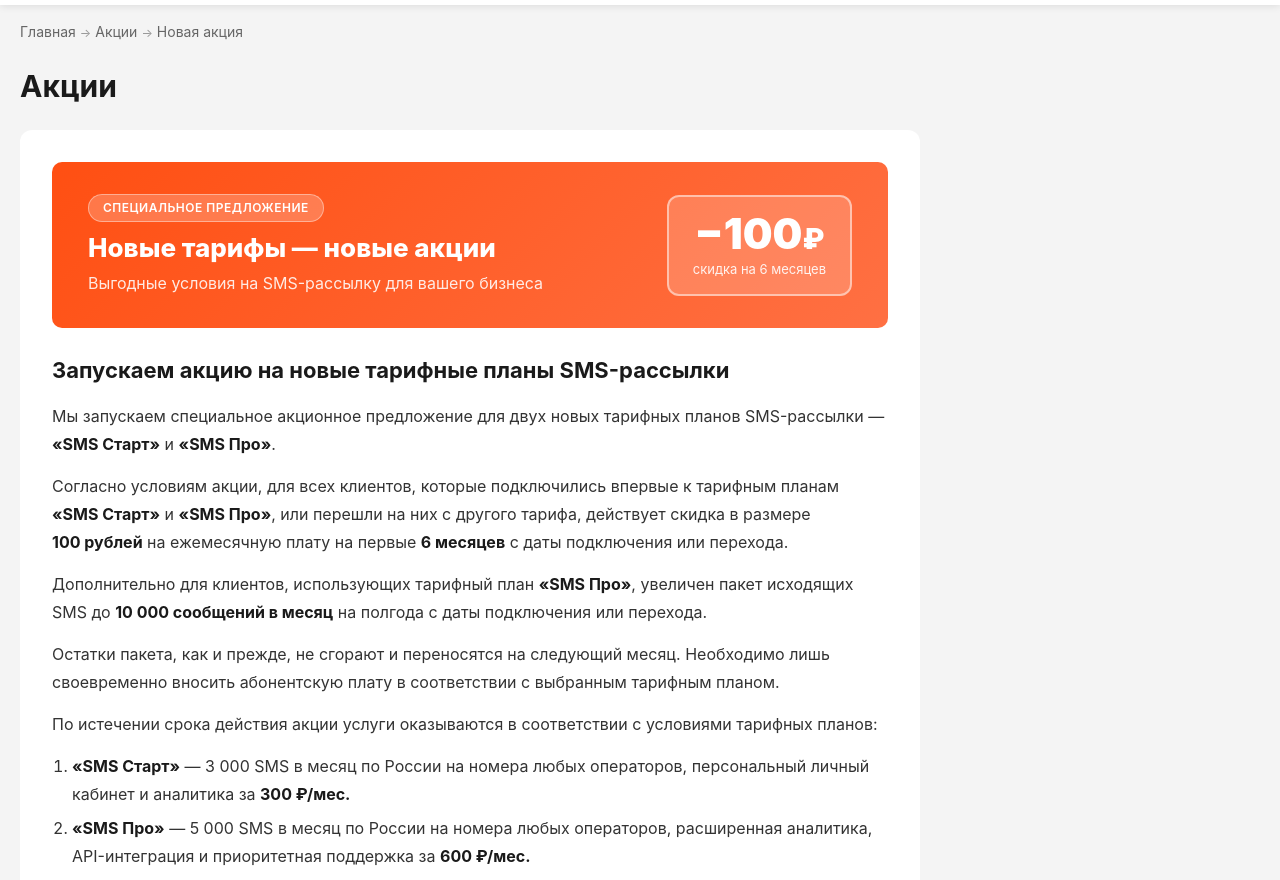
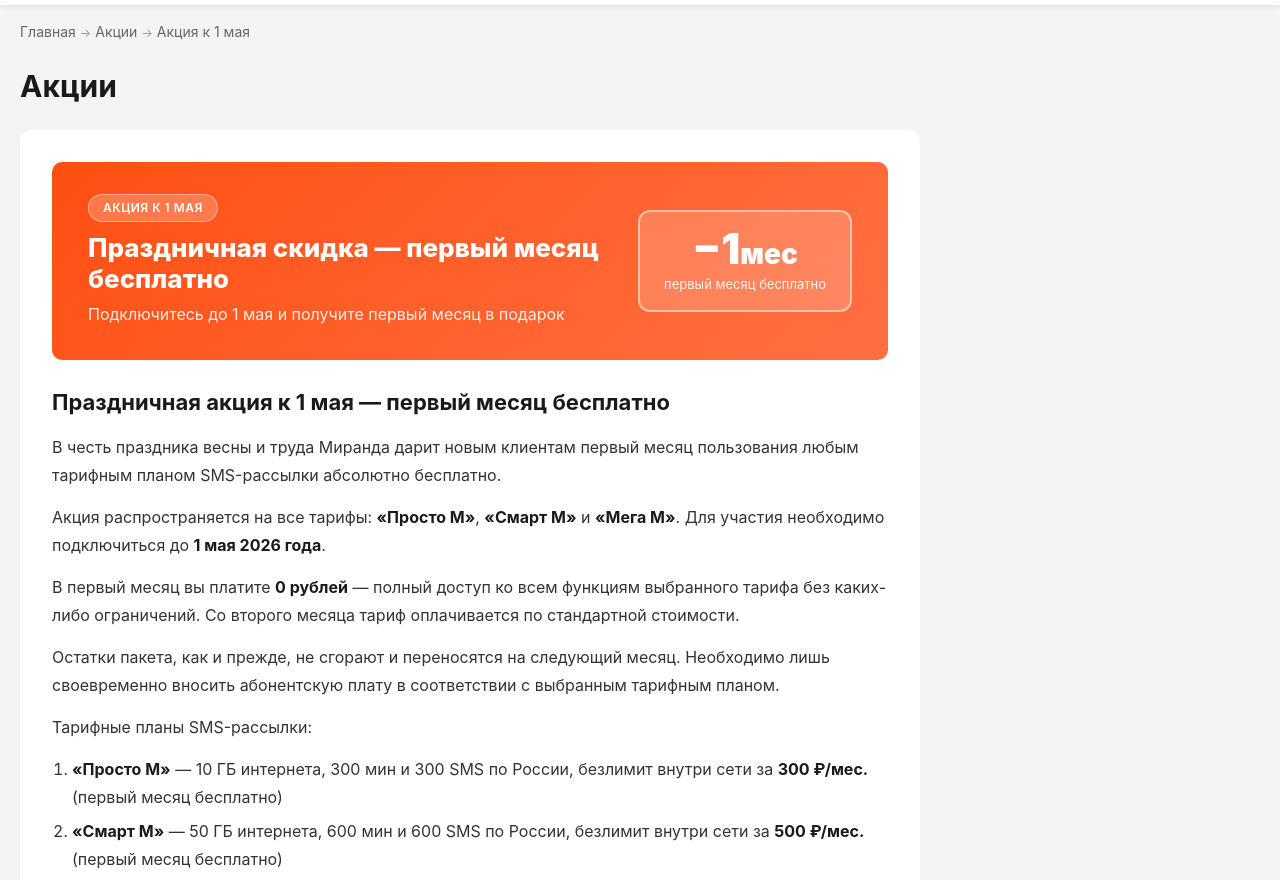
Before and after one commit to SYBERChannel/SMS_promotion, a website: page index.html in a window 1280 px wide. Shown: the part 59-939 px from the top of the page. Drawn offline with Linux system fonts and the light colour scheme.

Commit message:
SMS UI update

```diff
--- a/index.html
+++ b/index.html
@@ -5,9 +5,9 @@
     <meta charset="UTF-8">
     <meta name="viewport" content="width=device-width, initial-scale=1.0, user-scalable=no">
     <meta name="description"
-        content="Специальное предложение по SMS-рассылке — подключите выгодный тариф с акционными условиями">
+        content="Акция к 1 мая — первый месяц бесплатно при подключении тарифа SMS-рассылки от Миранды">
     <meta name="format-detection" content="telephone=no">
-    <title>Новая акция — SMS-рассылка | Специальное предложение</title>
+    <title>Акция к 1 мая — первый месяц бесплатно | Миранда</title>
     <link rel="stylesheet" href="style.css">
 </head>
 
@@ -22,7 +22,7 @@
 
                     <div class="headerLeft">
                         <a href="/" class="logo-link">
-                            <img src="logo.jpg" alt="SMS Промо" class="logo-img">
+                            <img src="logo.jpg" alt="Миранда" class="logo-img">
                         </a>
                     </div>
 
@@ -74,7 +74,7 @@
                         <span class="bArrow">→</span>
                         <a href="/akcii">Акции</a>
                         <span class="bArrow">→</span>
-                        <span class="bCurrent">Новая акция</span>
+                        <span class="bCurrent">Акция к 1 мая</span>
                     </div>
                 </div>
 
@@ -89,57 +89,45 @@
                                 <!-- Promo banner -->
                                 <div class="promoBanner">
                                     <div class="promoBannerText">
-                                        <div class="promoBannerTag">Специальное предложение</div>
-                                        <div class="promoBannerTitle">Новые тарифы&nbsp;—&nbsp;новые акции</div>
-                                        <div class="promoBannerSub">Выгодные условия на SMS-рассылку для&nbsp;вашего
-                                            бизнеса</div>
+                                        <div class="promoBannerTag">Акция к 1 мая</div>
+                                        <div class="promoBannerTitle">Праздничная скидка&nbsp;— первый месяц бесплатно</div>
+                                        <div class="promoBannerSub">Подключитесь до 1 мая и получите первый месяц в подарок</div>
                                     </div>
                                     <div class="promoBannerBadge">
-                                        <div class="badgeVal">−100<span>₽</span></div>
-                                        <div class="badgeLabel">скидка на&nbsp;6&nbsp;месяцев</div>
+                                        <div class="badgeVal">−1<span>мес</span></div>
+                                        <div class="badgeLabel">первый месяц&nbsp;бесплатно</div>
                                     </div>
                                 </div>
 
                                 <div class="articleText">
-                                    <h2 class="asH3">Запускаем акцию на новые тарифные планы SMS-рассылки</h2>
+                                    <h2 class="asH3">Праздничная акция к 1 мая — первый месяц бесплатно</h2>
 
-                                    <p>Мы запускаем специальное акционное предложение для двух новых тарифных планов
-                                        SMS-рассылки&nbsp;— <strong>«SMS Старт»</strong> и&nbsp;<strong>«SMS
-                                            Про»</strong>.</p>
+                                    <p>В честь праздника весны и труда Миранда дарит новым клиентам первый месяц
+                                        пользования любым тарифным планом SMS-рассылки абсолютно бесплатно.</p>
 
-                                    <p>Согласно условиям акции, для всех клиентов, которые подключились впервые
-                                        к&nbsp;тарифным
-                                        планам <strong>«SMS Старт»</strong> и&nbsp;<strong>«SMS Про»</strong>, или
-                                        перешли
-                                        на&nbsp;них с&nbsp;другого тарифа, действует скидка в&nbsp;размере
-                                        <strong>100&nbsp;рублей</strong> на&nbsp;ежемесячную плату на&nbsp;первые
-                                        <strong>6&nbsp;месяцев</strong> с&nbsp;даты подключения или перехода.
-                                    </p>
+                                    <p>Акция распространяется на все тарифы: <strong>«Просто М»</strong>,
+                                        <strong>«Смарт М»</strong> и&nbsp;<strong>«Мега М»</strong>. Для участия
+                                        необходимо подключиться до&nbsp;<strong>1&nbsp;мая 2026 года</strong>.</p>
 
-                                    <p>Дополнительно для клиентов, использующих тарифный план <strong>«SMS
-                                            Про»</strong>,
-                                        увеличен пакет исходящих SMS до&nbsp;<strong>10&nbsp;000 сообщений
-                                            в&nbsp;месяц</strong>
-                                        на&nbsp;полгода с&nbsp;даты подключения или перехода.</p>
+                                    <p>В первый месяц вы платите <strong>0&nbsp;рублей</strong>&nbsp;— полный доступ
+                                        ко всем функциям выбранного тарифа без каких-либо ограничений. Со второго
+                                        месяца тариф оплачивается по стандартной стоимости.</p>
 
                                     <p>Остатки пакета, как и прежде, не&nbsp;сгорают и&nbsp;переносятся
-                                        на&nbsp;следующий месяц.
-                                        Необходимо лишь своевременно вносить абонентскую плату в&nbsp;соответствии
-                                        с&nbsp;выбранным тарифным планом.</p>
+                                        на&nbsp;следующий месяц. Необходимо лишь своевременно вносить абонентскую
+                                        плату в&nbsp;соответствии с&nbsp;выбранным тарифным планом.</p>
 
-                                    <p>По истечении срока действия акции услуги оказываются в&nbsp;соответствии
-                                        с&nbsp;условиями
-                                        тарифных планов:</p>
+                                    <p>Тарифные планы SMS-рассылки:</p>
                                     <ol>
-                                        <li><strong>«SMS Старт»</strong>&nbsp;— 3&nbsp;000 SMS в&nbsp;месяц
-                                            по&nbsp;России на&nbsp;номера любых операторов,
-                                            персональный личный кабинет и&nbsp;аналитика
-                                            за&nbsp;<strong>300&nbsp;₽/мес.</strong></li>
-                                        <li><strong>«SMS Про»</strong>&nbsp;— 5&nbsp;000 SMS в&nbsp;месяц по&nbsp;России
-                                            на&nbsp;номера любых операторов,
-                                            расширенная аналитика, API-интеграция и&nbsp;приоритетная поддержка за
-                                            <strong>600&nbsp;₽/мес.</strong>
-                                        </li>
+                                        <li><strong>«Просто М»</strong>&nbsp;— 10&nbsp;ГБ интернета, 300&nbsp;мин
+                                            и&nbsp;300&nbsp;SMS по&nbsp;России, безлимит внутри сети
+                                            за&nbsp;<strong>300&nbsp;₽/мес.</strong> (первый месяц бесплатно)</li>
+                                        <li><strong>«Смарт М»</strong>&nbsp;— 50&nbsp;ГБ интернета, 600&nbsp;мин
+                                            и&nbsp;600&nbsp;SMS по&nbsp;России, безлимит внутри сети
+                                            за&nbsp;<strong>500&nbsp;₽/мес.</strong> (первый месяц бесплатно)</li>
+                                        <li><strong>«Мега М»</strong>&nbsp;— безлимитный интернет, 2000&nbsp;мин
+                                            и&nbsp;2000&nbsp;SMS по&nbsp;России, безлимит внутри сети
+                                            за&nbsp;<strong>1000&nbsp;₽/мес.</strong> (первый месяц бесплатно)</li>
                                     </ol>
                                 </div>
 
@@ -616,7 +604,7 @@
                     <div class="footer-logo-col">
                         <div>
                             <a href="/">
-                                <img src="logo.jpg" alt="SMS Промо" class="footer-logo-img">
+                                <img src="logo.jpg" alt="Миранда" class="footer-logo-img">
                             </a>
                         </div>
 
```
Also changed, not shown: server.js (+18 -41 lines).
